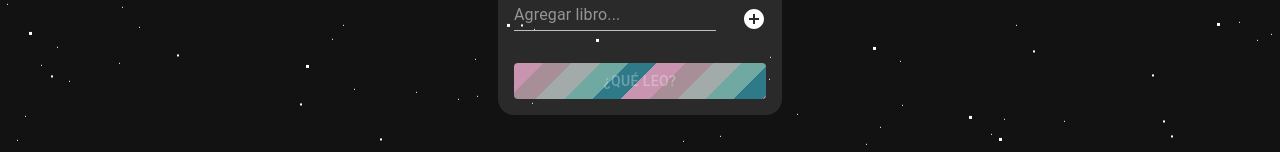
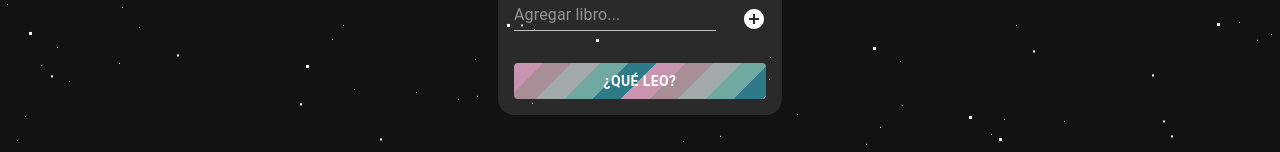
Before and after one commit to tditada/reading-oracle, a React (Create React App) app: page / in a window 1280 px wide. Shown: the part 234-386 px from the top of the page. Built offline with nearby package versions, Linux system fonts and the light colour scheme.

Commit message:
problems with button styling

```diff
--- a/src/components/List.tsx
+++ b/src/components/List.tsx
@@ -27,9 +27,9 @@ const StyledEmptyStateDiv = styled.div`
 `;
 
 // Inspiration: https://codepen.io/Colt/pen/RwWbKee
-const StyledButton = styled(Button)`
+const StyledShuffleButton = styled(Button)`
   width: 100%;
-  font-weight: bold;
+  font-weight: bold !important;
   background-image: repeating-linear-gradient(
     -45deg,
     #2f7a88 10px 30px,
@@ -38,8 +38,8 @@ const StyledButton = styled(Button)`
     #a88e96 70px 90px,
     #c894af 90px 110px
   );
-  color: white;
-  transition: 0.5s;
+  color: white !important;
+  transition: all 0.5s ease 0s !important;
   background-size: 300% 300%;
 
   &:hover {
@@ -89,13 +89,13 @@ const ToDoList = () => {
           <AddItem addItem={addItem} />
         </ListItem>
         <ListItem>
-          <StyledButton
+          <StyledShuffleButton
             disabled={toDoList.length < 2}
             variant="contained"
             onClick={handleShuffle}
           >
             {BUTTON_TEXT}
-          </StyledButton>
+          </StyledShuffleButton>
         </ListItem>
       </List>
     </Container>
```
